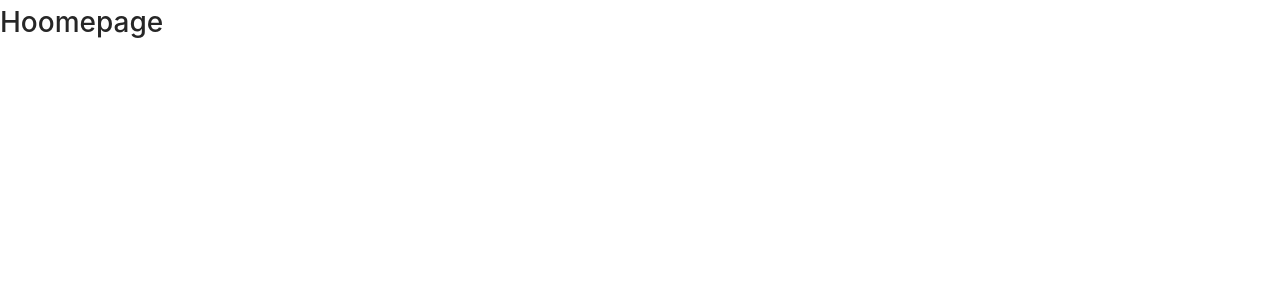
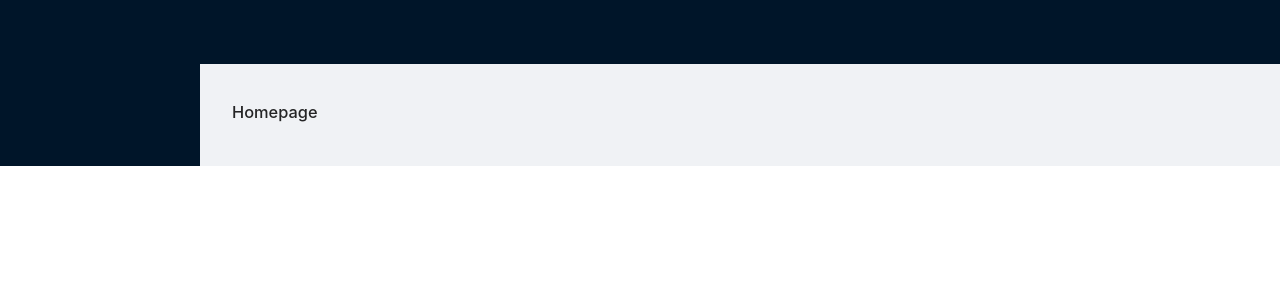
Before and after one commit to sebastiansiejek/sd-notes-front, a React (Create React App) app: page / in a window 1280 px wide. Shown: the top 300 px of the page. Built offline with nearby package versions, Linux system fonts and the light colour scheme.

Commit message:
feat: use MainTemplate in homepage

```diff
--- a/src/pages/Homepage/Homepage.tsx
+++ b/src/pages/Homepage/Homepage.tsx
@@ -1,7 +1,8 @@
 import React from 'react'
+import MainTemplate from 'templates/MainTemplate'
 
 export default () => (
-  <div>
-    <h1>Hoomepage</h1>
-  </div>
+  <MainTemplate>
+    <h1>Homepage</h1>
+  </MainTemplate>
 )
```
